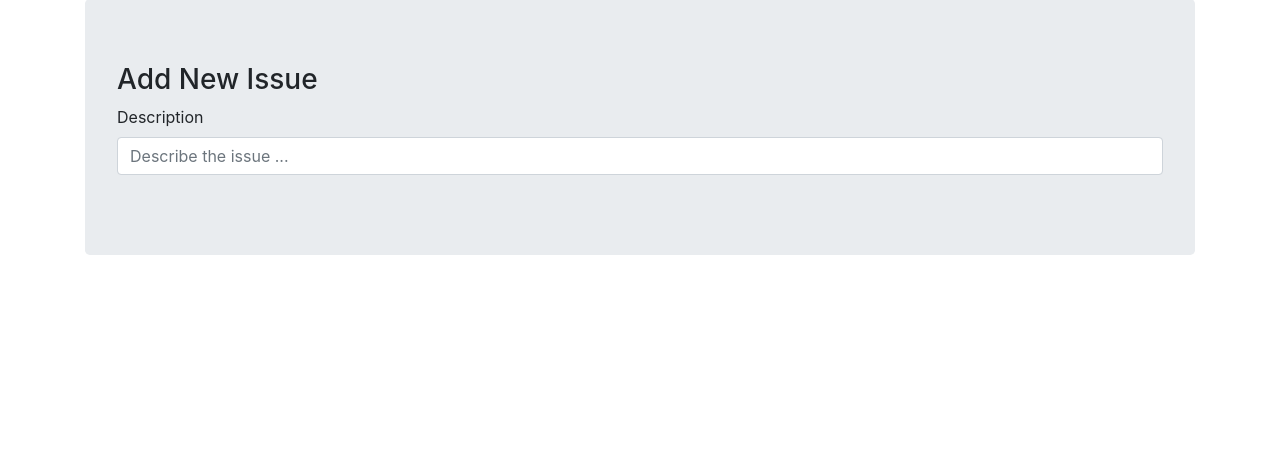
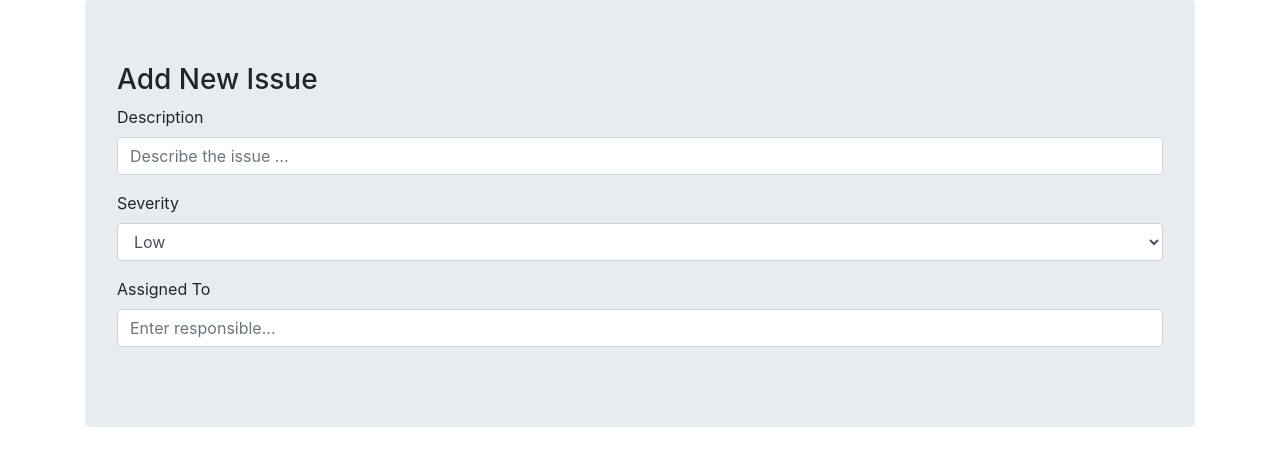
Before and after one commit to evagolabek/Pure-JavaScript-App, a plain HTML site: page index.html in a window 1280 px wide. Shown: the part 57-522 px from the top of the page. Drawn offline with nearby package versions, Linux system fonts and the light colour scheme.

Commit message:
form implemented in jumbotron

```diff
--- a/index.html
+++ b/index.html
@@ -16,6 +16,18 @@
             <label for="issueDescInput">Description</label>
             <input type="text" class="form-control" id="issueDescInput" placeholder="Describe the issue ...">
           </div>
+          <div class="form-group">
+            <label for="issueSeverityInput">Severity</label>
+            <select id="issueSeverityInput" class="form-control">
+              <option value="Low">Low</option>
+              <option value="Medium">Medium</option>
+              <option value="High">High</option>
+            </select>
+          </div>
+          <div class="form-group">
+            <label for="issueAssignedToInput">Assigned To</label>
+            <input type="text" class="form-control" id="issueAssignedToInput" placeholder="Enter responsible...">
+          </div>
         </form>
       </div>
     </div>
```
